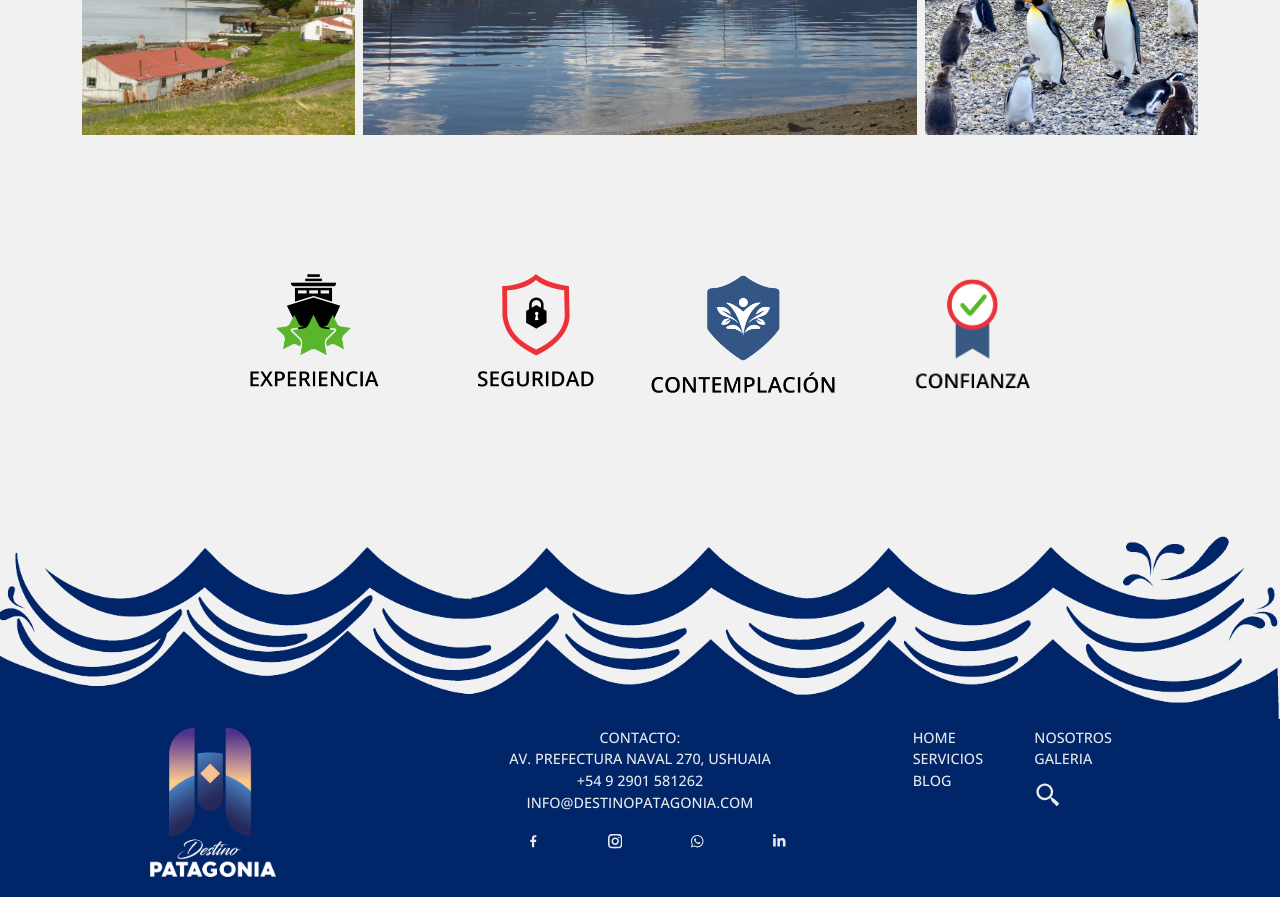
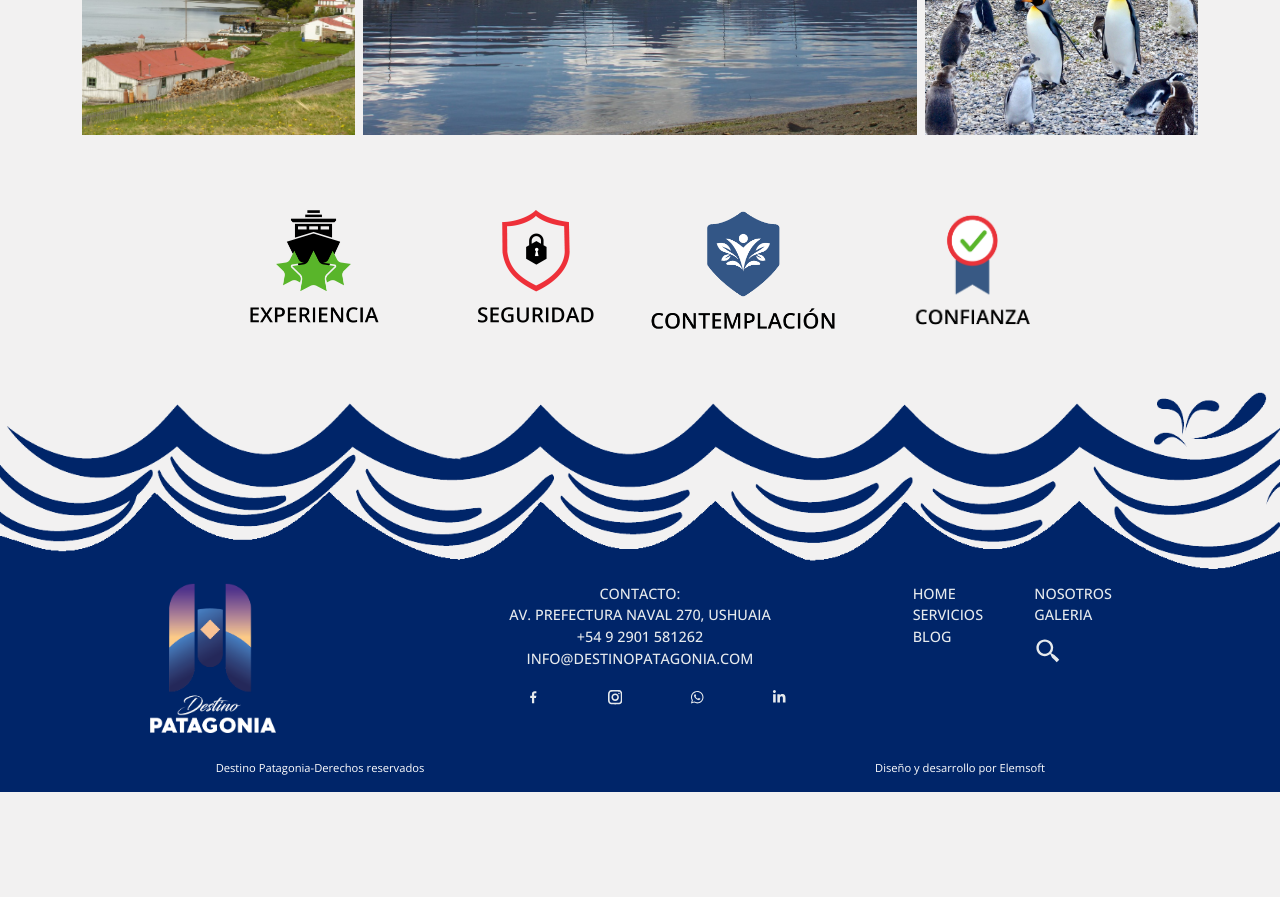
Before and after one commit to Florsala/DestinoP, a React (Create React App) app: page /galeria in a window 1280 px wide. Shown: the part 1900-2797 px from the top of the page. After the commit the page ends 2692 px from the top, so only its background shows below. Built offline with nearby package versions, Linux system fonts and the light colour scheme; a web font is replaced by a local one.

Commit message:
changes in footer

```diff
--- a/src/App.css
+++ b/src/App.css
@@ -158,7 +158,7 @@ a {
   justify-content: center;
   flex-wrap: wrap;
   align-items: center;
-  transform: translateY(4rem);
+  margin-bottom: 8rem;
 }
 
 .escudos img {
@@ -171,10 +171,23 @@ a {
 /* Footer */
 
 .footerContainer {
+  position: relative;
+    margin-top: 6rem;
+    width: 100%;
+    display: flex;
+    flex-direction: column;
+    justify-content: flex-end;
+    padding-top: 3rem;
+}
+
+.footerContainer::before{
+  content: '';
+  background: url('./assets/olas3.png') no-repeat center center/cover;
+  width: 100%;
   position: absolute;
-
-  background: #002569;
-  width: 100%;
+  z-index: -1;
+  height: 25rem;
+  left: 0;
 }
 
 .footerContainer li {
@@ -188,7 +201,7 @@ a {
   color: #e6eaed;
   /*   top: 13.75rem;
  */
-  flex-wrap: wrap;
+  flex-wrap: nowrap;
   margin: 0rem;
 }
 
--- a/src/components/Footer.jsx
+++ b/src/components/Footer.jsx
@@ -16,7 +16,7 @@ const Footer = () => {
       <Escudos />
 
       <div >
-        <img
+        {/* <img
           style={{
             width: "100%",
             height: "20rem",
@@ -28,7 +28,7 @@ const Footer = () => {
           }}
           src={olas}
           alt=""
-        />
+        /> */}
 
         <div className="footerContainer ">
           <div className="footerContainer_in row">
@@ -108,7 +108,7 @@ const Footer = () => {
 
           <div
             className="row"
-            style={{ fontSize: "0.7rem", margin: "2rem 0rem", color: "#fff" }}
+            style={{ fontSize: "0.7rem", margin: " 0rem", color: "#fff" }}
           >
             <p className="col">Destino Patagonia-Derechos reservados</p>
 
--- a/src/styles/Hero.css
+++ b/src/styles/Hero.css
@@ -27,7 +27,7 @@
   z-index: 1;
   height: 12rem;
   left: 0;
-  bottom: -10.375rem;
+  bottom: -11.375rem;
 }
 
 .heroContent_container {
```
Also changed, not shown: src/assets/olas3.png (added).
